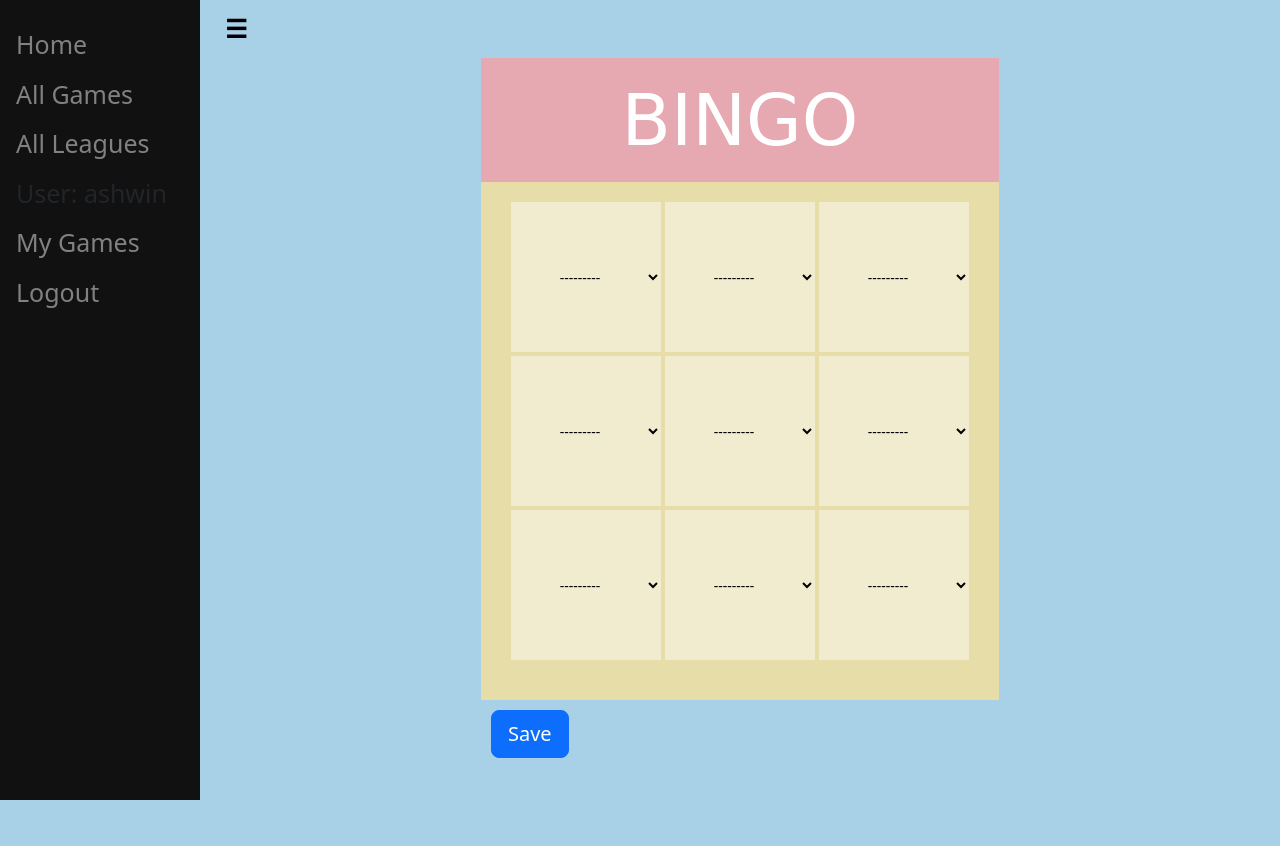
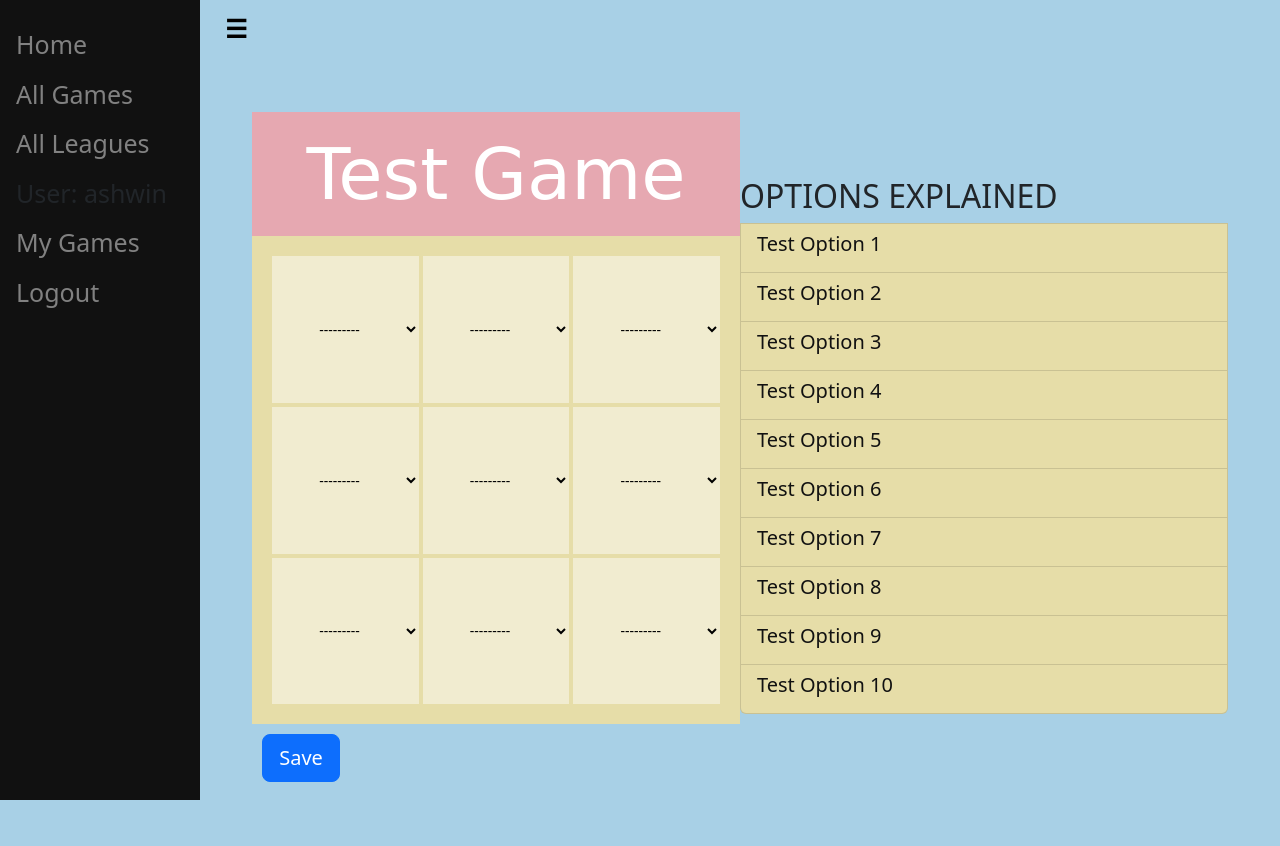
Before and after one commit to ashwinss3/BingoGame, a Django app: page /my-game/1/manage/ in a window 1280 px wide. Before the commit the page ends 800 px from the top, so only its background shows below. Run offline with Django 4.2, Linux system fonts and the light colour scheme; a user stored in the database is signed in; data comes from the database, SQL or seed files in the repository; both versions use the stored data as it was after the commit; some libraries are stand-ins or nearby versions.

Commit message:
Showing options along with the bingo card

```diff
--- a/bingo/models.py
+++ b/bingo/models.py
@@ -51,6 +51,9 @@ class GameOptions(BaseModel):
 
     id = models.AutoField(primary_key=True)
     name = models.TextField()
+    short_description = models.TextField()
+    description = models.TextField()
+    condition = models.TextField()
     is_done = models.BooleanField(default=False)
     game = models.ForeignKey(Game, on_delete=models.PROTECT)
 
--- a/bingo/static/css/styles.css
+++ b/bingo/static/css/styles.css
@@ -224,3 +224,39 @@ body {
 
 
 /* BINGO CARD END */
+
+
+/* BINGO GAME OPTIONS START*/
+
+.scroll-box {
+    height:550px;
+    overflow-y: scroll;
+    width: 100%;
+
+}
+
+
+.col-sm-12 {
+    display: flex;
+    align-items: center;
+    justify-content: center;
+    padding: 5%;
+
+}
+
+.col-sm-12 form {
+    width: 100%;
+    justify-content: center;
+}
+
+@media screen and (max-width: 600px) {
+    .col-sm-12 {
+        display: block;
+        padding: 3%;
+    }
+    .scroll-box {
+        height:350px;
+    }
+
+}
+/* BINGO GAME OPTIONS END */
--- a/bingo/templates/generic/base_generic.html
+++ b/bingo/templates/generic/base_generic.html
@@ -33,9 +33,11 @@
 <div id="content" name="content" class="main">
     <button class="open-button" onclick="toggleNav()"><b>&#9776;</b></button>
     <div class="row justify-content-center">
-        <div class="col-sm-6">
-            {% block content %}{% endblock %}
-        </div>
+        {% block colcontent %}
+            <div class="col-sm-6">
+                {% block content %}{% endblock %}
+            </div>
+        {% endblock %}
     </div>
 </div>
 
--- a/bingo/templates/user_game/user_game_create.html
+++ b/bingo/templates/user_game/user_game_create.html
@@ -1,6 +1,7 @@
 {% extends "generic/base_generic.html" %}
 
-{% block content %}
+{% block colcontent %}
+    <div class="col-sm-12">
         {% if saved %}
             <p><b>Saved Successfully !!</b></p>
         {% endif %}
@@ -8,8 +9,8 @@
             {% csrf_token %}
             <div class="title">
                 {#            TODO: Need to change title here#}
-            <span>BINGO</span>
-            <span>BINGO</span>
+                <span>{{ game_name }}</span>
+                <span>{{ game_name }}</span>
             </div>
             <div class="errors">
                 {{ form.non_field_errors }}
@@ -30,4 +31,19 @@
             </div>
 
         </form>
+        {# SHOWING THE OPTIONS BELOW  #}
+
+        <div class="scroll-box list-group">
+            <h2> OPTIONS EXPLAINED</h2>
+            {% for option in game_options %}
+                <a href="#" class="list-group-item list-group-item-action" aria-current="true" style="background-color: #e6dda8; color: #111111">
+                    <div class="d-flex w-100 justify-content-between">
+                        <h5 class="mb-1">{{ option.name }}</h5>
+                    </div>
+                    <p class="mb-1">{{ option.description }}</p>
+                    <small>{{ option.condition }}</small>
+                </a>
+            {% endfor %}
+        </div>
+    </div>
 {% endblock %}
--- a/bingo/views.py
+++ b/bingo/views.py
@@ -8,7 +8,7 @@ from django.views import generic
 
 from bingo.forms.game import GameForm, UserGameChoicesForm
 from bingo.forms.registration import UserSignupForm
-from bingo.models import Game, LeagueStandings, League, UserGame, UserGameChoices
+from bingo.models import Game, LeagueStandings, League, UserGame, UserGameChoices, GameOptions
 from bingo.utils import utils
 
 from django.views.generic.edit import CreateView
@@ -109,11 +109,14 @@ def manage_user_game(request, game_id):
     else:
         user_game_form = UserGameChoicesForm(instance=user_game_choice, game_id=user_game.game_id, game_size=game_size)
 
+    game_options = GameOptions.objects.filter(game=user_game.game)
 
     context = {
         'form': user_game_form,
         'game_size': user_game.game.size,
-        'saved': saved
+        'saved': saved,
+        'game_options': game_options,
+        'game_name': user_game.game.name
     }
 
     return render(request, 'user_game/user_game_create.html', context)
```
Also changed, not shown: db.sqlite3. Lines whose indentation alone changed are shown as unchanged.
